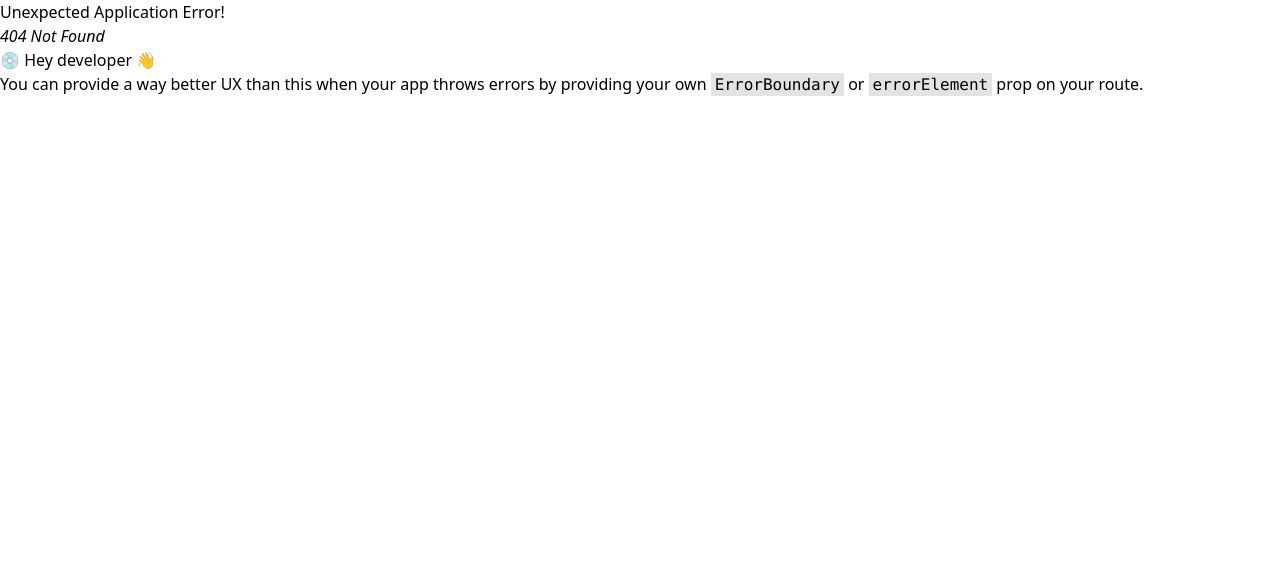
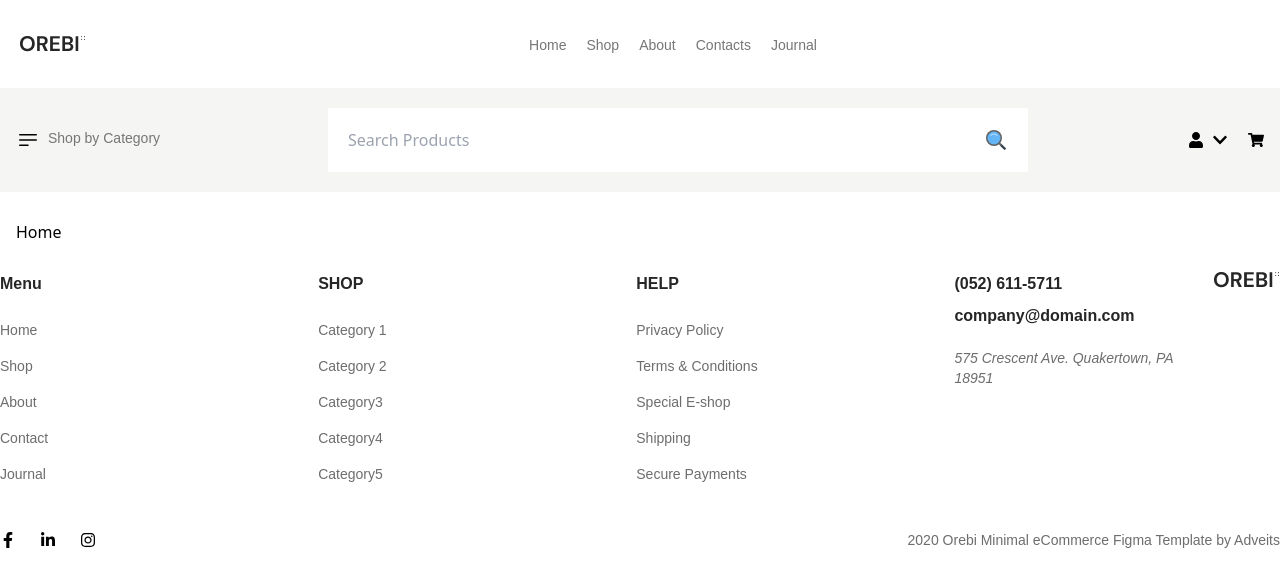
Before and after one commit to taufik69/FDR-2303-e-com, a React (Vite) app: page /shop in a window 1280 px wide. Before the commit this address had no page. Shown: the top 586 px of the page. Built offline with nearby package versions, Linux system fonts and the light colour scheme.

Commit message:
breadc urmp

```diff
--- a/src/App.jsx
+++ b/src/App.jsx
@@ -7,20 +7,21 @@ import {
   Route,
   RouterProvider,
 } from "react-router-dom";
+import Shop from "./pages/Shop/Shop";
+
 const router = createBrowserRouter(
   createRoutesFromElements(
-    <Route path="/" element={<RootLayout />}>
-      <Route index element={<Home />} />
+    <Route>
+      <Route path="/" element={<RootLayout />}>
+        <Route index element={<Home />} />
+        <Route path="/shop" element={<Shop />} />
+      </Route>
     </Route>
   )
 );
 
 function App() {
-  return (
-    <RouterProvider router={router}>
-      <Home />
-    </RouterProvider>
-  );
+  return <RouterProvider router={router}></RouterProvider>;
 }
 
 export default App;
--- /dev/null
+++ b/src/Component/BreadCrumb/BreadCrumb.jsx
@@ -0,0 +1,24 @@
+import React from "react";
+import { Link, useLocation } from "react-router-dom";
+import { RxSlash } from "react-icons/rx";
+const BreadCrumb = () => {
+  const location = useLocation();
+  let BreadCrubmPath = location.pathname.split("/").filter((x) => x);
+  console.log(BreadCrubmPath);
+  return (
+    <div className="py-5">
+      <nav>
+        <ul className="flex  items-center">
+          <li>
+            <Link to={"/"} className="px-4 py-2 hover:bg-blue-400 rounded-xl ">
+              Home
+            </Link>
+          </li>
+          {/* const routeTo = `/${pathnames.slice(0, index + 1).join('/')}`; */}
+        </ul>
+      </nav>
+    </div>
+  );
+};
+
+export default BreadCrumb;
--- /dev/null
+++ b/src/pages/Shop/Shop.jsx
@@ -0,0 +1,14 @@
+import React from "react";
+import BreadCrumb from "../../Component/BreadCrumb/BreadCrumb";
+
+const Shop = () => {
+  return (
+    <div>
+      <div className="container">
+        <BreadCrumb />
+      </div>
+    </div>
+  );
+};
+
+export default Shop;
```
